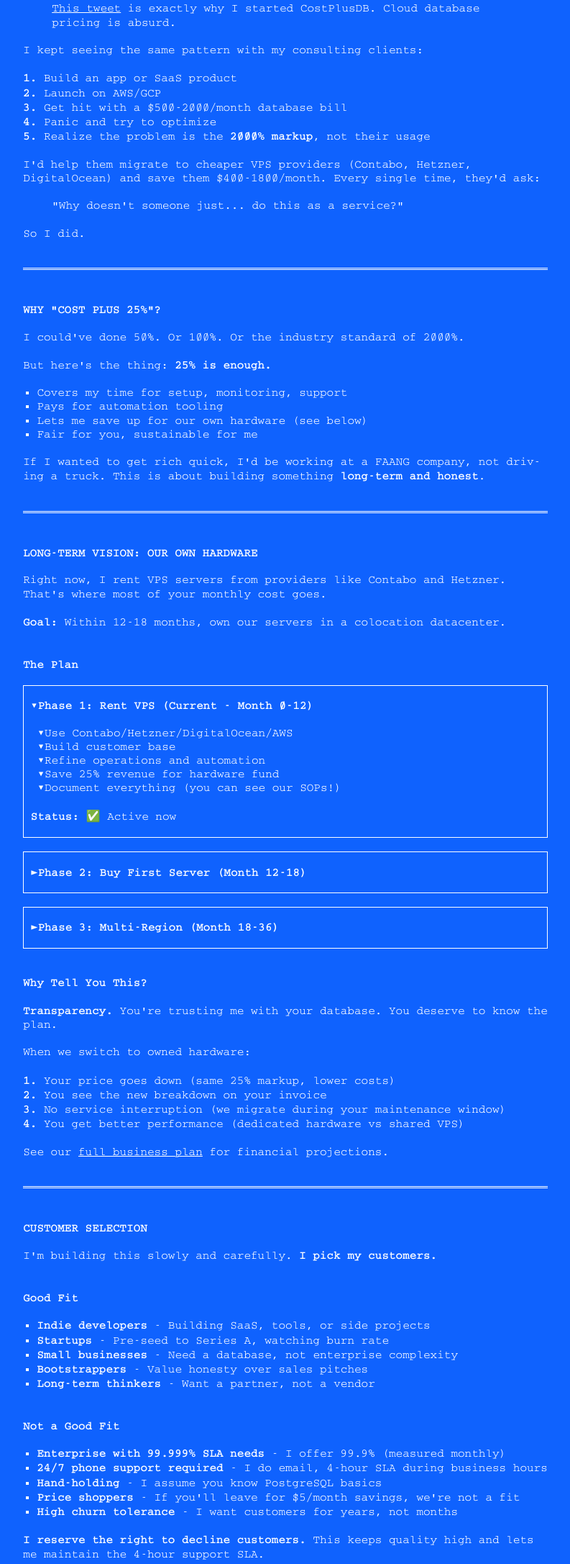
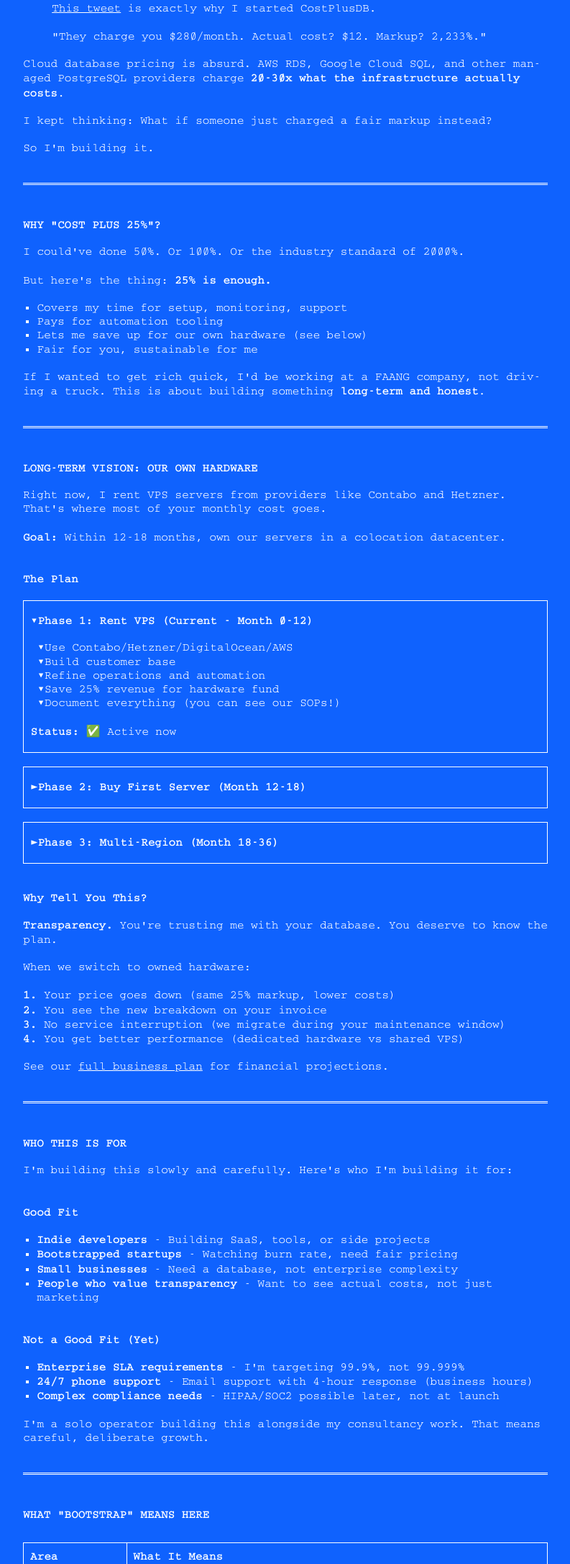
Before and after one commit to jeremylongshore/cost-plus-db, a plain HTML site: page website/about.html in a window 1280 px wide. Shown: the part 419-2592 px from the top of the page at 72% size, without its empty margins (243-1036 px from the left). Drawn offline with Linux system fonts and the light colour scheme; a web font is replaced by a local one.

Commit message:
Remove false customer claims from about page, focus on tweet motivation and intent solutions

```diff
--- a/website/about.html
+++ b/website/about.html
@@ -41,26 +41,15 @@
 <p>I'm Jeremy. I run a small software consultancy (<a href="https://intentsolutions.io">intent solutions io</a>) while driving a truck part-time to keep the lights on.</p>
 
 <blockquote>
-<p><a href="https://x.com/iximiuz/status/1978769510074069002">This tweet</a> is exactly why I started CostPlusDB. Cloud database pricing is absurd.</p>
+<p><a href="https://x.com/iximiuz/status/1978769510074069002">This tweet</a> is exactly why I started CostPlusDB.</p>
+<p>"They charge you $280/month. Actual cost? $12. Markup? 2,233%."</p>
 </blockquote>
 
-<p>I kept seeing the same pattern with my consulting clients:</p>
+<p>Cloud database pricing is absurd. AWS RDS, Google Cloud SQL, and other managed PostgreSQL providers charge <strong>20-30x what the infrastructure actually costs</strong>.</p>
 
-<ol>
-<li>Build an app or SaaS product</li>
-<li>Launch on AWS/GCP</li>
-<li>Get hit with a $500-2000/month database bill</li>
-<li>Panic and try to optimize</li>
-<li>Realize the problem is the <strong>2000% markup</strong>, not their usage</li>
-</ol>
+<p>I kept thinking: What if someone just charged a fair markup instead?</p>
 
-<p>I'd help them migrate to cheaper VPS providers (Contabo, Hetzner, DigitalOcean) and save them $400-1800/month. Every single time, they'd ask:</p>
-
-<blockquote>
-<p>"Why doesn't someone just... do this as a service?"</p>
-</blockquote>
-
-<p>So I did.</p>
+<p>So I'm building it.</p>
 
 <hr>
 
@@ -141,31 +130,28 @@
 
 <hr>
 
-<h2>Customer Selection</h2>
+<h2>Who This Is For</h2>
 
-<p>I'm building this slowly and carefully. <strong>I pick my customers.</strong></p>
+<p>I'm building this slowly and carefully. Here's who I'm building it for:</p>
 
 <h3>Good Fit</h3>
 
 <ul>
 <li><strong>Indie developers</strong> - Building SaaS, tools, or side projects</li>
-<li><strong>Startups</strong> - Pre-seed to Series A, watching burn rate</li>
+<li><strong>Bootstrapped startups</strong> - Watching burn rate, need fair pricing</li>
 <li><strong>Small businesses</strong> - Need a database, not enterprise complexity</li>
-<li><strong>Bootstrappers</strong> - Value honesty over sales pitches</li>
-<li><strong>Long-term thinkers</strong> - Want a partner, not a vendor</li>
+<li><strong>People who value transparency</strong> - Want to see actual costs, not just marketing</li>
 </ul>
 
-<h3>Not a Good Fit</h3>
+<h3>Not a Good Fit (Yet)</h3>
 
 <ul>
-<li><strong>Enterprise with 99.999% SLA needs</strong> - I offer 99.9% (measured monthly)</li>
-<li><strong>24/7 phone support required</strong> - I do email, 4-hour SLA during business hours</li>
-<li><strong>Hand-holding</strong> - I assume you know PostgreSQL basics</li>
-<li><strong>Price shoppers</strong> - If you'll leave for $5/month savings, we're not a fit</li>
-<li><strong>High churn tolerance</strong> - I want customers for years, not months</li>
+<li><strong>Enterprise SLA requirements</strong> - I'm targeting 99.9%, not 99.999%</li>
+<li><strong>24/7 phone support</strong> - Email support with 4-hour response (business hours)</li>
+<li><strong>Complex compliance needs</strong> - HIPAA/SOC2 possible later, not at launch</li>
 </ul>
 
-<p><strong>I reserve the right to decline customers.</strong> This keeps quality high and lets me maintain the 4-hour support SLA.</p>
+<p>I'm a solo operator building this alongside my consultancy work. That means careful, deliberate growth.</p>
 
 <hr>
 
@@ -214,16 +200,16 @@
 
 <h2>Other Projects</h2>
 
-<p>CostPlusDB is part of my broader work helping small tech companies save money:</p>
+<p>CostPlusDB is part of my broader work at <a href="https://intentsolutions.io">intent solutions io</a>, where I build practical software tools:</p>
 
 <ul>
-<li><a href="https://intentsolutions.io">intent solutions io</a> - Software consultancy</li>
+<li><a href="https://intentsolutions.io">intent solutions io</a> - Software consultancy (database management, cloud cost optimization)</li>
 <li><a href="https://startaitools.com">startaitools.com</a> - AI tools directory</li>
 <li><a href="https://diagnosticpro.io">diagnosticpro.io</a> - Diagnostic tools for truckers</li>
 <li><a href="https://hustlestats.io">hustlestats.io</a> - Revenue tracking for side hustles</li>
 </ul>
 
-<p>All bootstrapped. All focused on <strong>helping people save money or make money</strong>.</p>
+<p>All bootstrapped. All focused on practical tools that solve real problems.</p>
 
 <hr>
 
```
